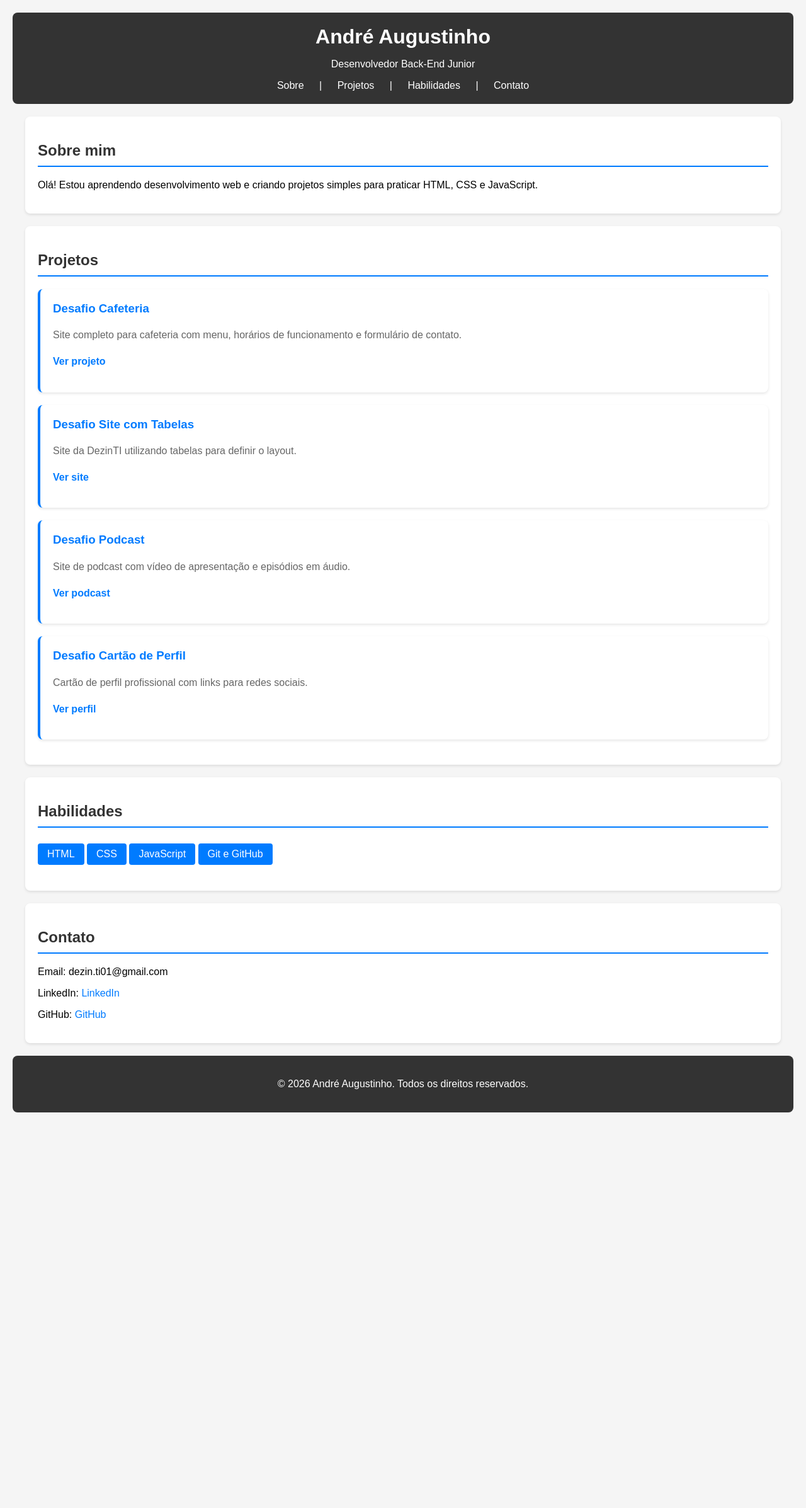
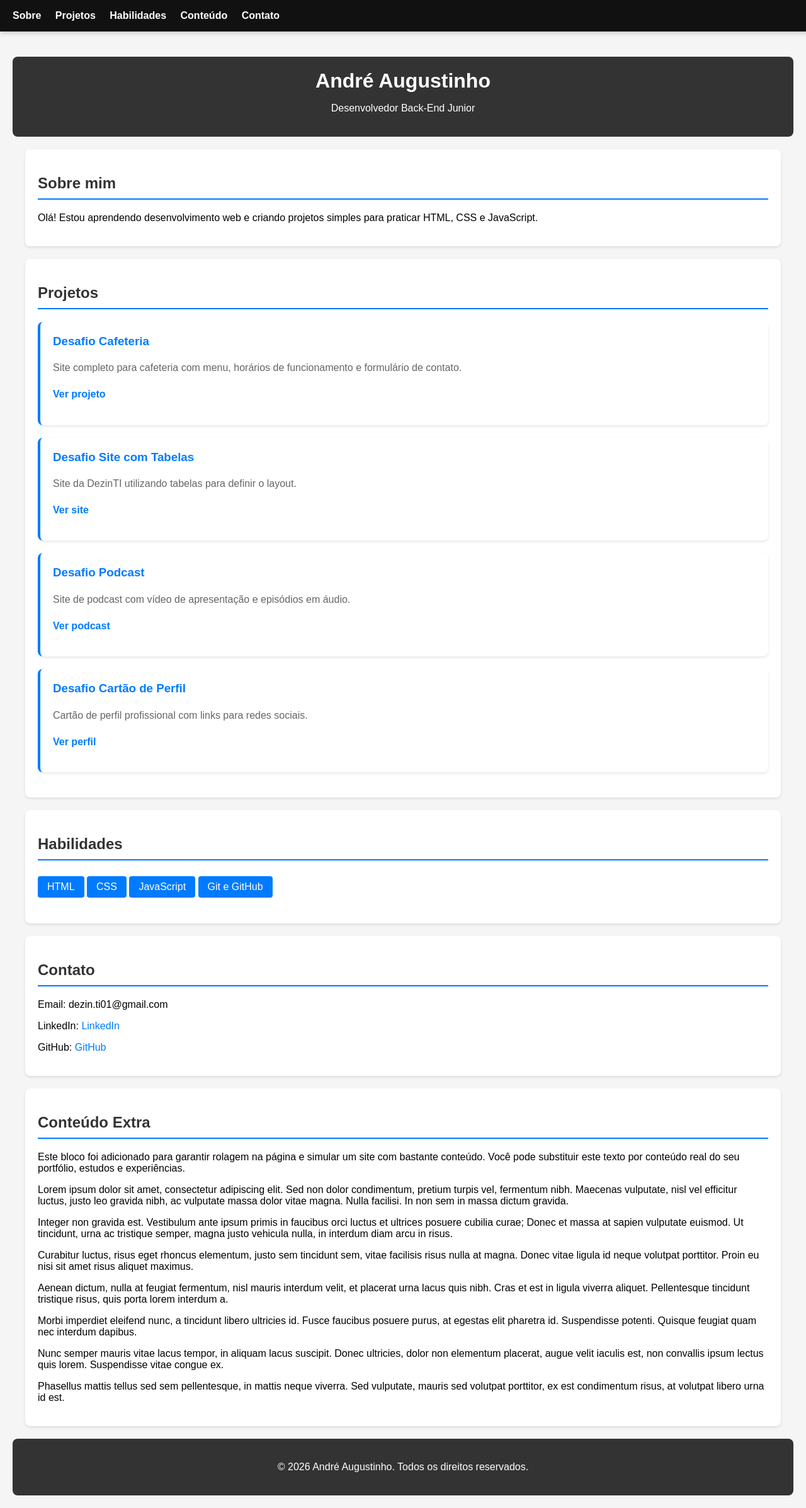
Before and after one commit to DezinTI/Rocket-Program-Alpar, a plain HTML site: page index.html in a window 1280 px wide. Shown: the whole page at 63% size. Before the commit the page ends 1786 px from the top, so only its background shows below. Drawn offline with Linux system fonts and the light colour scheme.

Commit message:
Alterações Deasafio CSS, Navbar adicionada e implementada

```diff
--- a/assets/style.css
+++ b/assets/style.css
@@ -1,8 +1,30 @@
 body {
     font-family: Arial, sans-serif;
     margin: 0;
-    padding: 20px;
+    padding: 90px 20px 20px;
     background-color: #f5f5f5;
+}
+
+.navbar {
+    position: fixed;
+    top: 0;
+    left: 0;
+    width: 100%;
+    background-color: #111;
+    padding: 16px 20px;
+    z-index: 1000;
+    box-shadow: 0 2px 8px rgba(0, 0, 0, 0.2);
+}
+
+.navbar a {
+    color: #fff;
+    text-decoration: none;
+    margin-right: 18px;
+    font-weight: bold;
+}
+
+.navbar a:hover {
+    text-decoration: underline;
 }
 
 header {
@@ -16,23 +38,6 @@ header {
 
 header h1 {
     margin: 0;
-}
-
-header nav {
-    margin-top: 15px;
-}
-
-header nav a {
-    color: white;
-    text-decoration: none;
-    margin: 0 10px;
-    padding: 5px 10px;
-    border-radius: 4px;
-    transition: background-color 0.3s;
-}
-
-header nav a:hover {
-    background-color: #555;
 }
 
 main {
--- a/index.html
+++ b/index.html
@@ -9,15 +9,17 @@
 </head>
 
 <body>
+    <nav class="navbar">
+        <a href="#sobre">Sobre</a>
+        <a href="#projetos">Projetos</a>
+        <a href="#habilidades">Habilidades</a>
+        <a href="#conteudo">Conteúdo</a>
+        <a href="#contato">Contato</a>
+    </nav>
+
     <header>
         <h1>André Augustinho</h1>
         <p>Desenvolvedor Back-End Junior</p>
-        <nav>
-            <a href="#sobre">Sobre</a> |
-            <a href="#projetos">Projetos</a> |
-            <a href="#habilidades">Habilidades</a> |
-            <a href="#contato">Contato</a>
-        </nav>
     </header>
 
     <main>
@@ -73,6 +75,48 @@
             <p>LinkedIn: <a href="https://www.linkedin.com/in/dezin-ti-da-costa/">LinkedIn</a></p>
             <p>GitHub: <a href="https://github.com/DezinTI">GitHub</a></p>
         </section>
+
+        <section id="conteudo">
+            <h2>Conteúdo Extra</h2>
+            <p>
+                Este bloco foi adicionado para garantir rolagem na página e simular um site com bastante conteúdo.
+                Você pode substituir este texto por conteúdo real do seu portfólio, estudos e experiências.
+            </p>
+            <p>
+                Lorem ipsum dolor sit amet, consectetur adipiscing elit. Sed non dolor condimentum, pretium turpis vel,
+                fermentum nibh. Maecenas vulputate, nisl vel efficitur luctus, justo leo gravida nibh, ac vulputate
+                massa
+                dolor vitae magna. Nulla facilisi. In non sem in massa dictum gravida.
+            </p>
+            <p>
+                Integer non gravida est. Vestibulum ante ipsum primis in faucibus orci luctus et ultrices posuere
+                cubilia
+                curae; Donec et massa at sapien vulputate euismod. Ut tincidunt, urna ac tristique semper, magna justo
+                vehicula nulla, in interdum diam arcu in risus.
+            </p>
+            <p>
+                Curabitur luctus, risus eget rhoncus elementum, justo sem tincidunt sem, vitae facilisis risus nulla at
+                magna. Donec vitae ligula id neque volutpat porttitor. Proin eu nisi sit amet risus aliquet maximus.
+            </p>
+            <p>
+                Aenean dictum, nulla at feugiat fermentum, nisl mauris interdum velit, et placerat urna lacus quis nibh.
+                Cras et est in ligula viverra aliquet. Pellentesque tincidunt tristique risus, quis porta lorem interdum
+                a.
+            </p>
+            <p>
+                Morbi imperdiet eleifend nunc, a tincidunt libero ultricies id. Fusce faucibus posuere purus, at egestas
+                elit pharetra id. Suspendisse potenti. Quisque feugiat quam nec interdum dapibus.
+            </p>
+            <p>
+                Nunc semper mauris vitae lacus tempor, in aliquam lacus suscipit. Donec ultricies, dolor non elementum
+                placerat, augue velit iaculis est, non convallis ipsum lectus quis lorem. Suspendisse vitae congue ex.
+            </p>
+            <p>
+                Phasellus mattis tellus sed sem pellentesque, in mattis neque viverra. Sed vulputate, mauris sed
+                volutpat
+                porttitor, ex est condimentum risus, at volutpat libero urna id est.
+            </p>
+        </section>
     </main>
 
     <footer>
```
